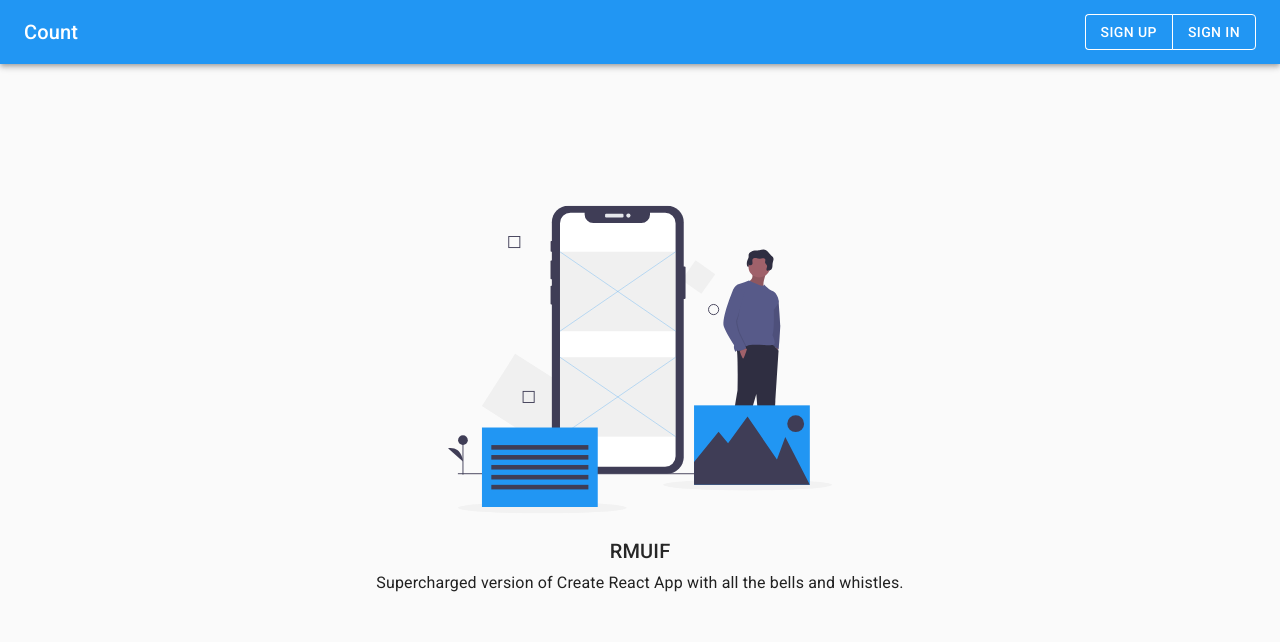
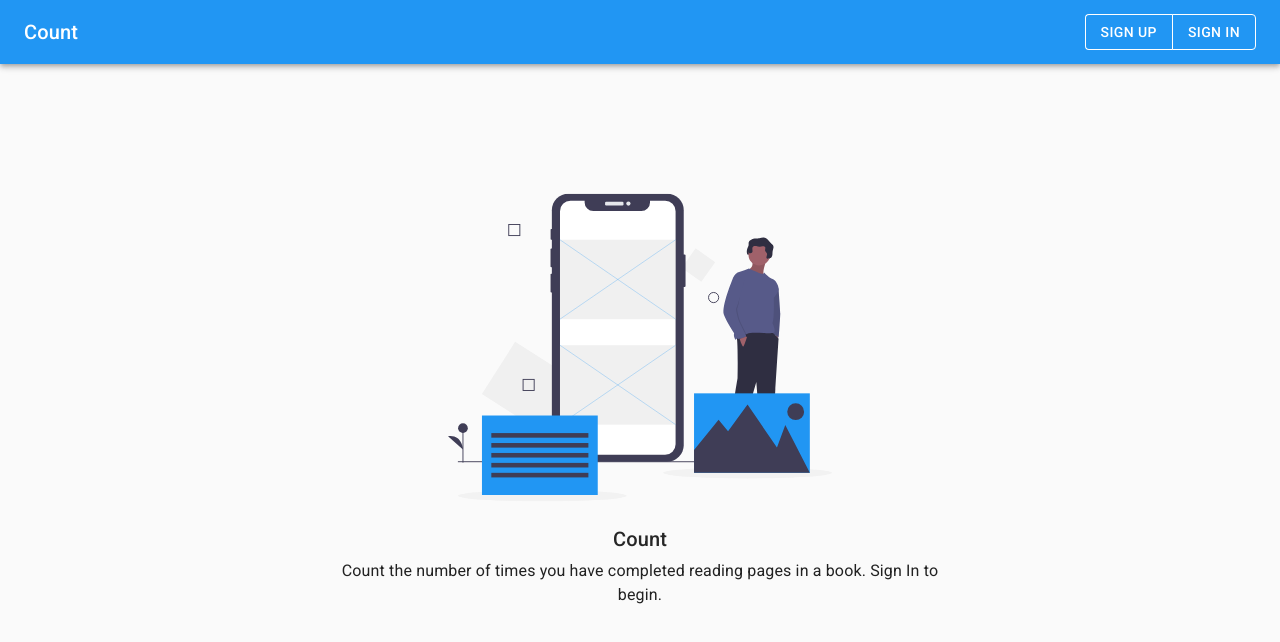
Before and after one commit to achalagrawal/count, a React (Create React App) app: page / in a window 1280 px wide. Shown: the top 642 px of the page. Built offline with nearby package versions, Linux system fonts and the light colour scheme; no server answers.

Commit message:
Skeleton is ready

```diff
--- a/src/components/HomePage/HomePage.js
+++ b/src/components/HomePage/HomePage.js
@@ -85,8 +85,8 @@ class HomePage extends Component {
     return (
       <EmptyState
         image={<InsertBlockIllustration />}
-        title="RMUIF"
-        description="Supercharged version of Create React App with all the bells and whistles."
+        title="Count"
+        description="Count the number of times you have completed reading pages in a book. Sign In to begin."
       />
     );
   }
```
Also changed, not shown: public/manifest.json, 1 other file (tests, documents, lock files or other folders).
